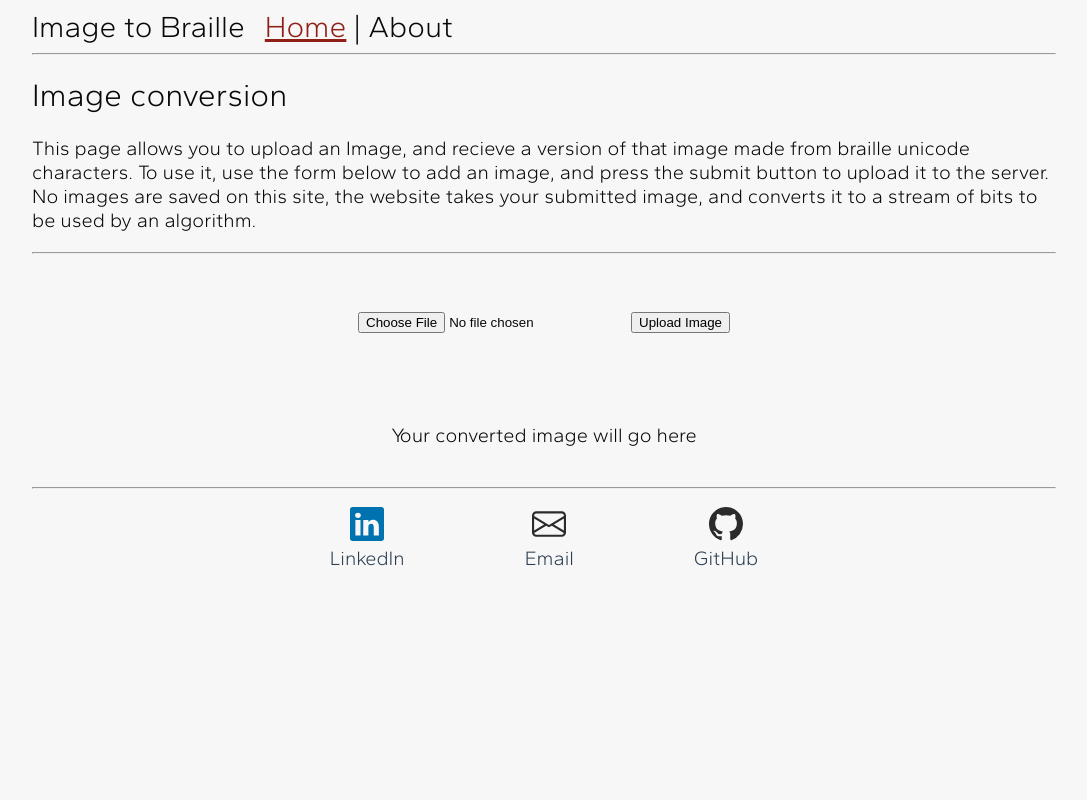
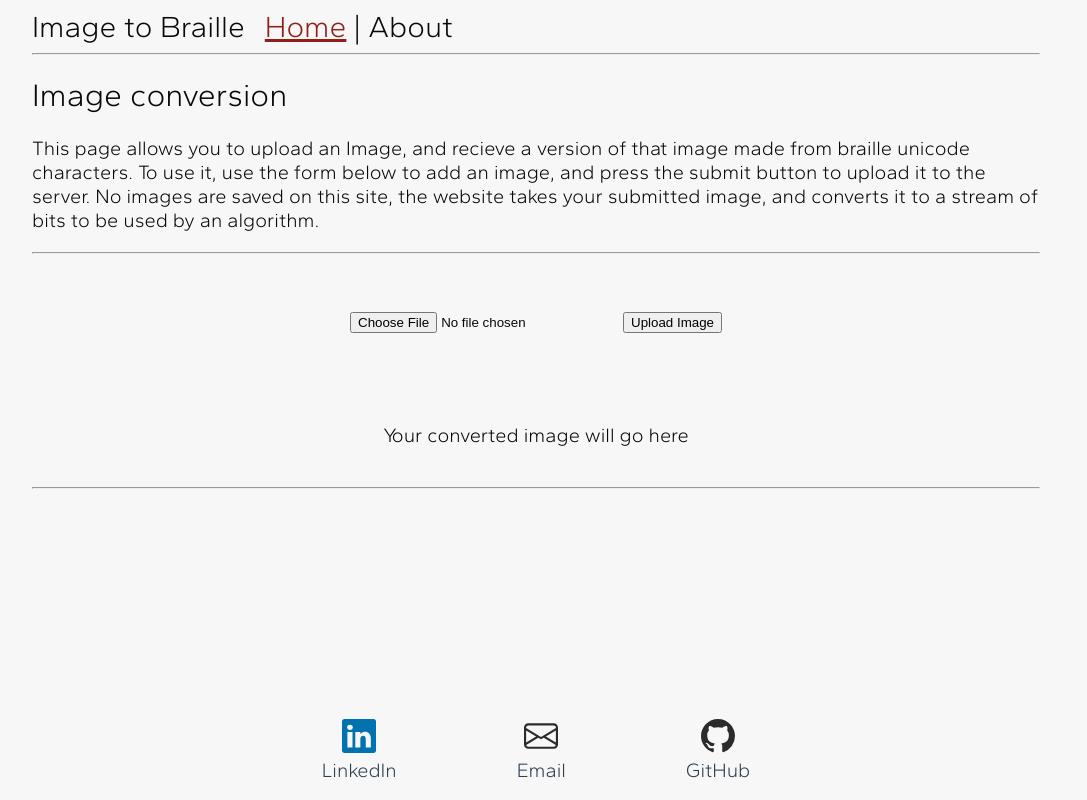
Before and after one commit to Ciaran98/Braille-Image-Web, a Vue app: page /#/ in a window 1280 px wide. Shown: the whole page, without its empty margins (104-1191 px from the left). Built offline with nearby package versions, Linux system fonts and the light colour scheme.

Commit message:
Fixed page width

```diff
--- a/server.js
+++ b/server.js
@@ -57,7 +57,6 @@ app.post("/", (req, res) => {
 
 const port = process.env.PORT || 8080;
 app.listen(port);
-console.log(`app is listening on port: ${port}`);
 
 function PixelsToBinary(Data, i, Width) {
   let binary = 10241;
--- a/src/App.vue
+++ b/src/App.vue
@@ -6,7 +6,9 @@
       <router-link to="/about">About</router-link>
     </nav>
   </div>
-  <router-view />
+  <div class="main-body">
+    <router-view />
+  </div>
   <div class="footer">
     <ul>
       <li>
@@ -48,7 +50,6 @@
 @import url("https://fonts.googleapis.com/css2?family=Gantari:wght@300&display=swap");
 body {
   background-color: #f7f7f7;
-  width: 100%;
 }
 #app {
   margin-left: 10vw;
@@ -57,6 +58,9 @@ body {
   -webkit-font-smoothing: antialiased;
   -moz-osx-font-smoothing: grayscale;
   color: #080808;
+}
+.main-body {
+  min-height: 82vh;
 }
 .ico {
   width: 34px;
--- a/src/components/About.vue
+++ b/src/components/About.vue
@@ -29,6 +29,7 @@
       can email me using the link below, I am currently open to work, and I am
       very eager to get started!
     </p>
+    <hr />
   </div>
 </template>
 
```
